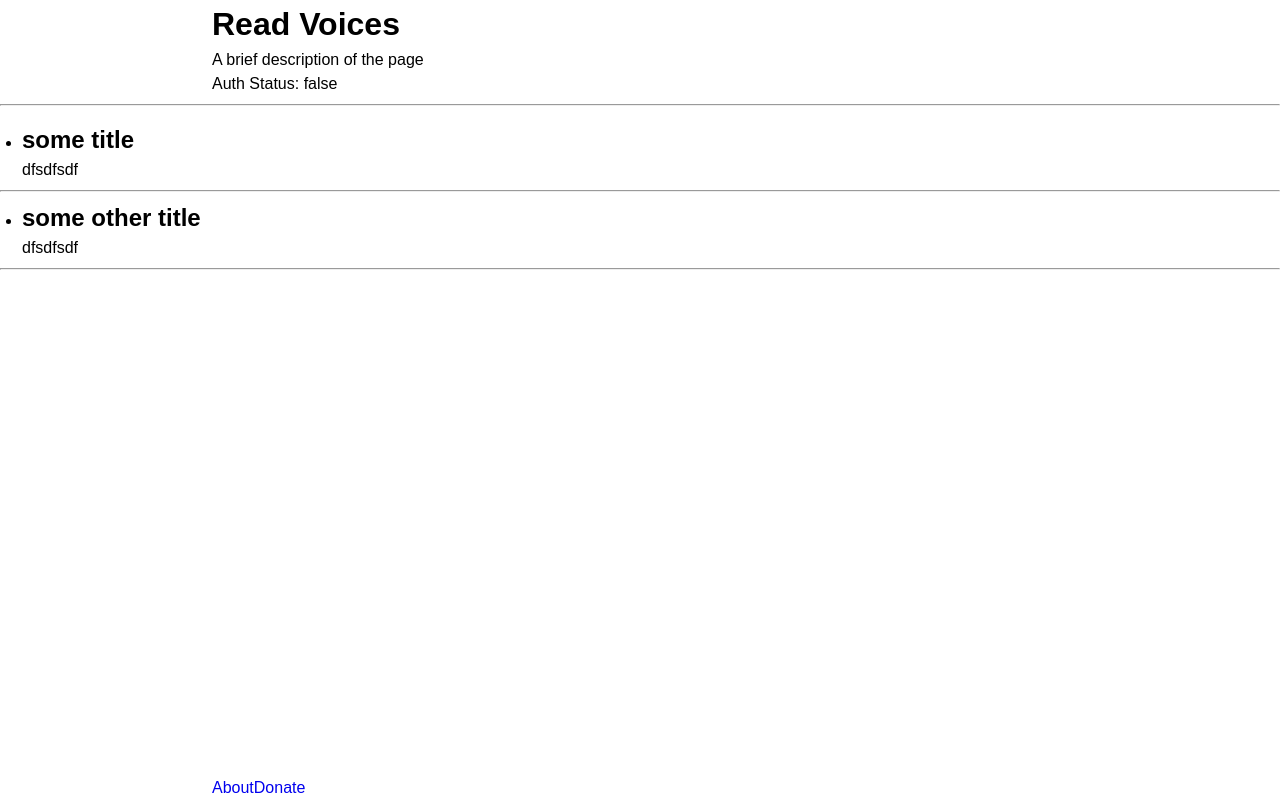
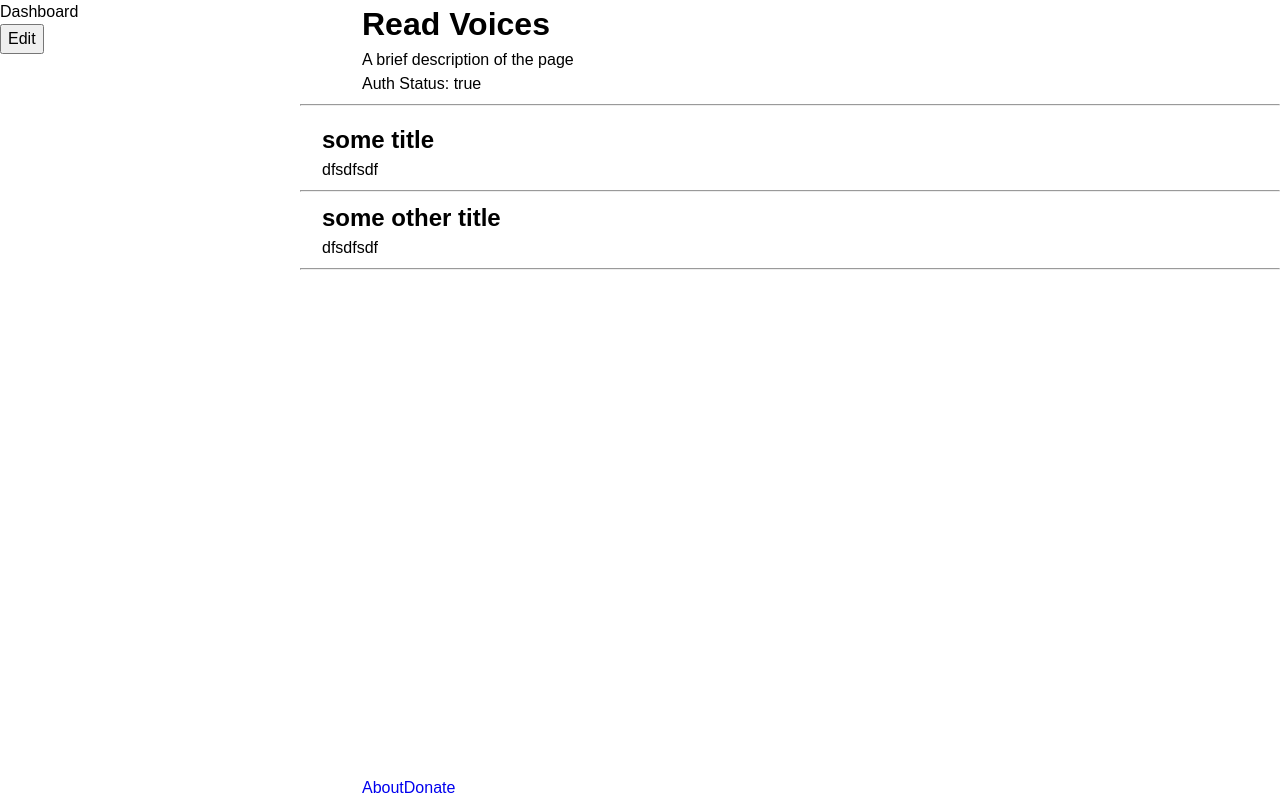
Before and after one commit to williamowen65/read_voices, a React app: page / in a window 1280 px wide. Built offline with nearby package versions, Linux system fonts and the light colour scheme.

Commit message:
making my own squarespace

```diff
--- a/package.json
+++ b/package.json
@@ -35,9 +35,11 @@
     "@reduxjs/toolkit": "^1.8.5",
     "dotenv": "^16.0.1",
     "firebase": "^9.9.1",
+    "gsap": "^3.11.0",
     "jest": "^28.1.3",
     "react": "^18.2.0",
     "react-dom": "^18.2.0",
+    "react-icons": "^4.4.0",
     "react-redux": "^8.0.2",
     "react-router-dom": "^6.3.0",
     "styled-components": "^5.3.5"
--- a/src/App.js
+++ b/src/App.js
@@ -12,6 +12,8 @@ import Header from "./layout/header/Header";
 import Footer from "./layout/footer/Footer";
 import Container from "./layout/Container";
 import Auth from "./pages/auth/Auth";
+import Dashboard from "./components/UI/dashboard/Dashboard";
+import { useSelector } from "react-redux";
 // TODO: Add SDKs for Firebase products that you want to use
 // https://firebase.google.com/docs/web/setup#available-libraries
 
@@ -47,8 +49,13 @@ const AppRoutes = () => (
 );
 
 export default function App() {
+    const loggedIn = useSelector(
+        (state) => state.app.loggedIn
+    );
     return (
         <AppStyled>
+            {loggedIn && <Dashboard />}
+            <div id='website'>
                 <Container
                     maxWidth={900}
                     className={"outerContainer"}
@@ -61,10 +68,15 @@ export default function App() {
                 <Container maxWidth={900}>
                     <Footer />
                 </Container>
+            </div>
         </AppStyled>
     );
 }
 
 const AppStyled = styled.header`
     color: black;
+    display: flex;
+    #website {
+        flex-grow: 1;
+    }
 `;
--- /dev/null
+++ b/src/components/UI/dashboard/Dashboard.js
@@ -0,0 +1,43 @@
+import React from "react";
+import { useSelector } from "react-redux";
+import styled from "styled-components";
+import Button from "../form/Button";
+import "./styles/index.css";
+import { useDispatch } from "react-redux";
+import { setIsEditing } from "../../../context/appReducer";
+import gsap from "gsap";
+
+export default function Dashboard() {
+    const isEditing = useSelector(
+        (state) => state.app.isEditing
+    );
+    const dispatch = useDispatch();
+
+    const handleClick = () => {
+        dispatch(setIsEditing());
+        const el =
+            document.querySelector("#dashboard");
+        gsap.to(el, {
+            width: isEditing ? 300 : 0,
+        });
+
+        document
+            .querySelector("#website")
+            .setAttribute(
+                "contentEditable",
+                isEditing ? "false" : "true"
+            );
+    };
+    return (
+        <div>
+            <DashboardStyled id='dashboard'>
+                Dashboard
+            </DashboardStyled>
+            <Button onClick={handleClick}>
+                {isEditing ? "Done" : "Edit"}
+            </Button>
+        </div>
+    );
+}
+
+const DashboardStyled = styled.div``;
--- /dev/null
+++ b/src/components/UI/dashboard/styles/_dashboard.scss
@@ -0,0 +1,10 @@
+#dashboard {
+    width: 300px;
+    transition: all 0.5s;
+    position: relative;
+    overflow: hidden;
+}
+button {
+    position: absolute;
+    // right: -66px;
+}
--- /dev/null
+++ b/src/components/UI/dashboard/styles/index.css
@@ -0,0 +1,12 @@
+#dashboard {
+  width: 300px;
+  transition: all 0.5s;
+  position: relative;
+  overflow: hidden;
+}
+
+button {
+  position: absolute;
+}
+
+/*# sourceMappingURL=index.css.map */
--- a/src/context/appReducer.js
+++ b/src/context/appReducer.js
@@ -3,16 +3,22 @@ import { createSlice } from "@reduxjs/toolkit";
 const appSlice = createSlice({
     name: "app",
     initialState: {
-        loggedIn: false,
+        loggedIn: true,
+        isEditing: false,
     },
     reducers: {
         setLoggedIn: (state, action) => {
             console.log(state, action);
             state.loggedIn = action.payload;
         },
+        setIsEditing: (state, action) => {
+            state.isEditing = !state.isEditing;
+        },
     },
 });
 
 export const setLoggedIn =
     appSlice.actions.setLoggedIn;
+export const setIsEditing =
+    appSlice.actions.setIsEditing;
 export default appSlice.reducer;
--- /dev/null
+++ b/src/layout/EditContainer.js
@@ -0,0 +1,39 @@
+import React from "react";
+import { BiPlusCircle } from "react-icons/bi";
+import styled from "styled-components";
+
+export default function EditContainer({
+    children,
+}) {
+    return (
+        <EditContainerStyled>
+            <BiPlusCircle
+                size={30}
+                className='plus top'
+            />
+            {children}
+            <BiPlusCircle
+                size={30}
+                className='plus bottom'
+            />
+        </EditContainerStyled>
+    );
+}
+
+const EditContainerStyled = styled.div`
+    position: relative;
+    .plus {
+        position: absolute;
+        opacity: 0;
+        &:hover {
+            opacity: 1;
+            cursor: pointer;
+        }
+        &.top {
+            top: 0;
+        }
+        &.bottom {
+            bottom: 0;
+        }
+    }
+`;
--- a/src/layout/header/Header.js
+++ b/src/layout/header/Header.js
@@ -4,6 +4,7 @@ import "./styles/index.css";
 import "../styles/index.css";
 import { useNavigate } from "react-router-dom";
 import { useSelector } from "react-redux";
+import Button from "../../components/UI/form/Button";
 
 export default function Header() {
     const loggedIn = useSelector((state) => {
@@ -15,7 +16,7 @@ export default function Header() {
 
     const navigate = useNavigate();
     return (
-        <HeaderStyled>
+        <HeaderStyled id='header'>
             <div>
                 <h1
                     className='logo'
--- a/src/layout/header/styles/_header.scss
+++ b/src/layout/header/styles/_header.scss
@@ -2,3 +2,6 @@ header.mainHeader {
     box-shadow: -3px -22px 5px black,
         3px -22px 5px black;
 }
+
+#header {
+}
--- a/src/pages/home/Home.js
+++ b/src/pages/home/Home.js
@@ -3,6 +3,7 @@ import { useSelector } from "react-redux";
 import styled from "styled-components";
 import Container from "../../layout/Container";
 import "./styles/index.css";
+import EditContainer from "../../layout/EditContainer";
 
 export default function Home() {
     const { stories } = useSelector(
@@ -22,16 +23,22 @@ export default function Home() {
                                 "mainContainer"
                             }
                         >
+                            <EditContainer>
                                 <li>
+                                    <div className='item'>
                                         <h2>
-                                    {el.title}
+                                            {
+                                                el.title
+                                            }
                                         </h2>
                                         <p>
                                             {
                                                 el.description
                                             }
                                         </p>
+                                    </div>
                                 </li>
+                            </EditContainer>
                         </Container>
                         <hr></hr>
                     </span>
@@ -44,5 +51,9 @@ export default function Home() {
 const HomeStyled = styled.div`
     ul {
         padding: 0;
+        li {
+            display: flex;
+            align-items: center;
+        }
     }
 `;
```
Also changed, not shown: 2 other files (tests, documents, lock files or other folders). Lines whose indentation alone changed are shown as unchanged.
